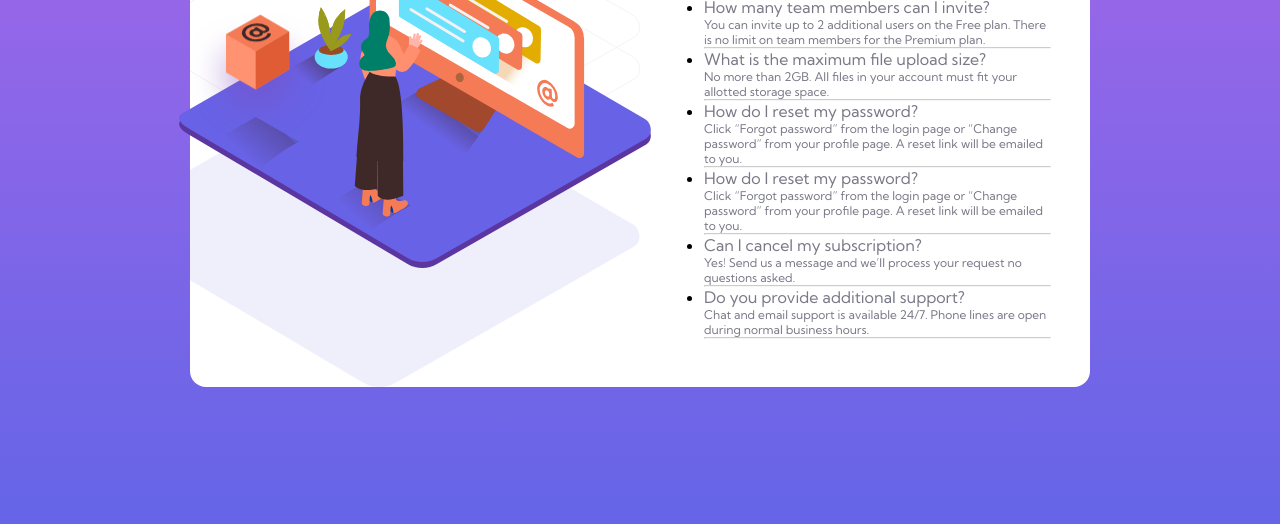
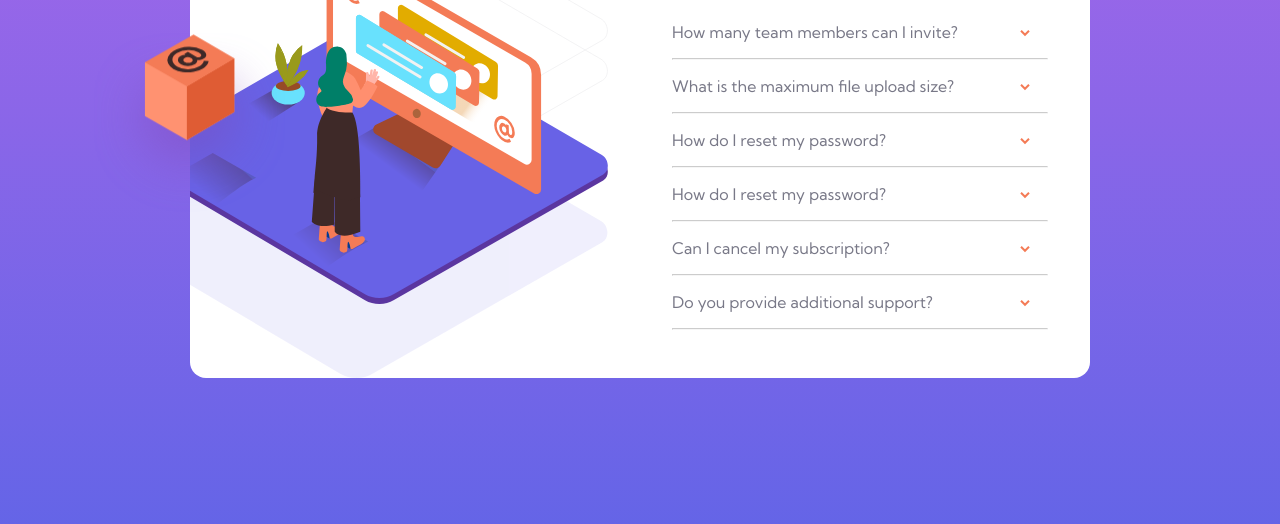
Before and after one commit to aja26/faq-accordion-card, a plain HTML site: page index.html in a window 1280 px wide. Shown: the part 276-800 px from the top of the page. Drawn offline with Linux system fonts and the light colour scheme.

Commit message:
Update index.html

```diff
--- a/index.html
+++ b/index.html
@@ -9,60 +9,57 @@
 <body>
 <main>
   <div class="col left">
-      <div class="img-group">
-        <img class="box" src="images/illustration-box-desktop.svg" alt="illustration-box">
-        <img class="women" src="images/illustration-woman-online-desktop.svg" alt="illustration-women">
-
+      <img class="box" src="images/illustration-box-desktop.svg" alt="illustration-box">
+      <div class="img-women">
       </div>
   </div>
 
   <div class="col right">
       <h1>FAQ</h1>
       <ul>
-        <li>
-          <strong>How many team members can I invite?</strong>
-          <i></i>
+        <details>
+          <summary><strong>How many team members can I invite?</strong> <i></i></summary>
           <p>You can invite up to 2 additional users on the Free plan. There is no limit on team members for the Premium plan.
           </p>
-        </li>
+        </details>
         <hr>
 
-        <li>
-          <strong>What is the maximum file upload size?</strong>
+        <details>
+          <summary><strong>What is the maximum file upload size?</strong><i></i></summary>
           <i></i>
           <p> No more than 2GB. All files in your account must fit your allotted storage space.</p>
-        </li>
+        </details>
         <hr>
 
-        <li>
-          <strong>How do I reset my password?</strong>
+        <details>
+          <summary><strong>How do I reset my password?</strong><i></i></summary>
           <i></i>
           <p> Click “Forgot password” from the login page or “Change password” from your profile page.
                A reset link will be emailed to you.</p>
-        </li>
+          </details>
         <hr>
 
-        <li>
-          <strong>How do I reset my password?</strong>
+        <details>
+          <summary><strong>How do I reset my password?</strong><i></i></summary>
           <i></i>
           <p>
           Click “Forgot password” from the login page or “Change password” from your profile page.
           A reset link will be emailed to you.</p>
-        </li>
+        </details>
         <hr>
 
-        <li>
-          <strong>Can I cancel my subscription?</strong>
+        <details>
+          <summary><strong>Can I cancel my subscription?</strong><i></i></summary>
           <i></i>
           <p> Yes! Send us a message and we’ll process your request no questions asked.</p>
-        </li>
+        </details>
         <hr>
 
-        <li>
-          <strong>Do you provide additional support?</strong>
+        <details>
+          <summary><strong>Do you provide additional support?</strong><i></i></summary>
           <i></i>
           <p>Chat and email support is available 24/7. Phone lines are open during normal business hours.</p>
-         </li>
+        </details>
          <hr>
       </ul>
   </div>
```
